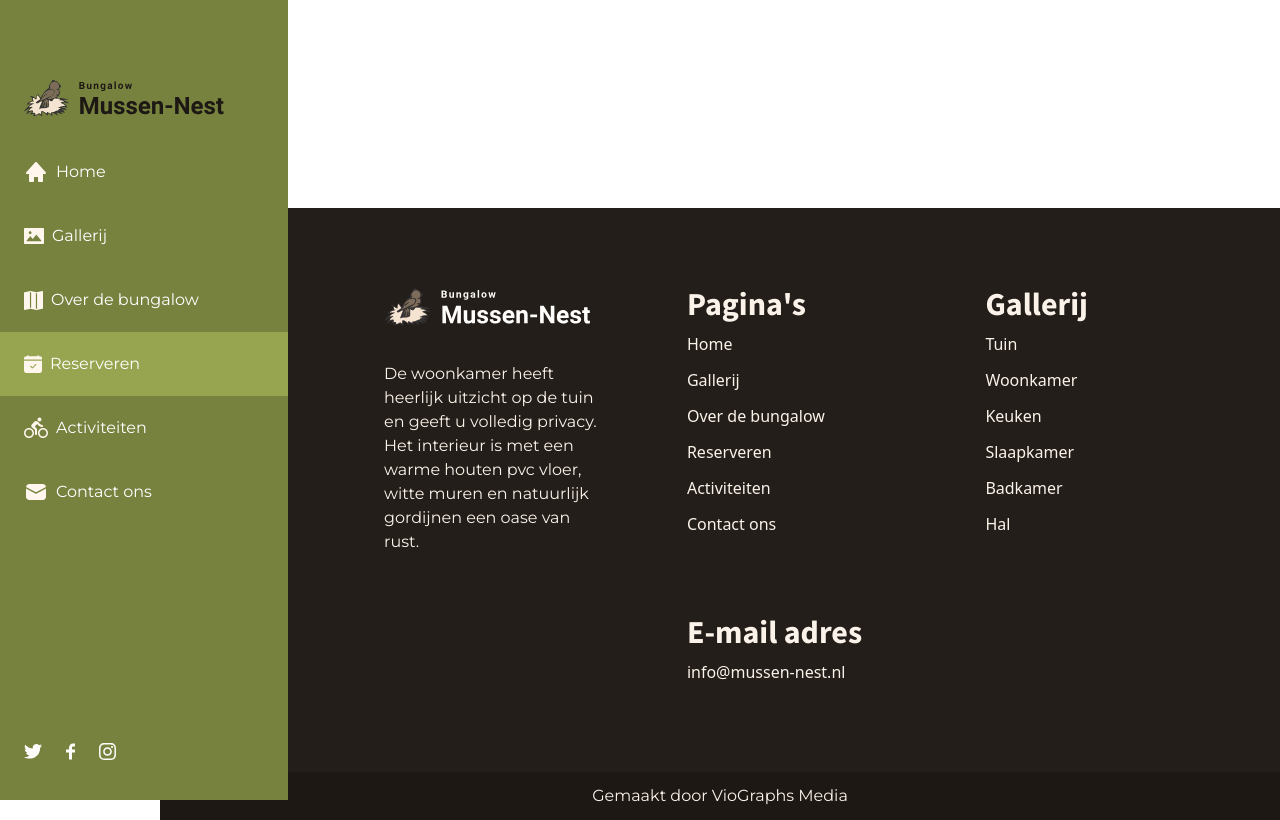
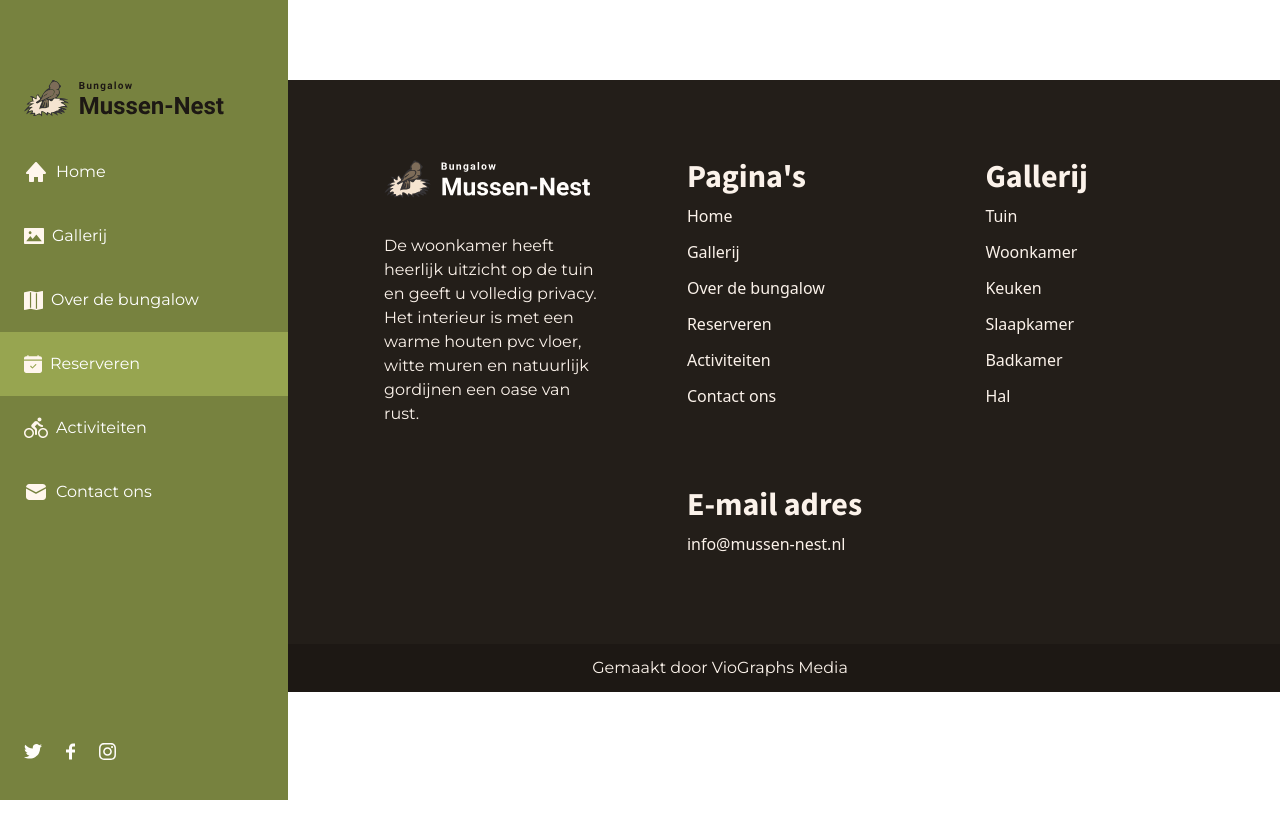
Before and after one commit to RammahKarpous/bungalow-mussen-nest, a React (Create React App) app: page /reserveren in a window 1280 px wide. Built offline with nearby package versions, Linux system fonts and the light colour scheme.

Commit message:
Moved the margin-top from the footer to a margin-bottom to the page template

```diff
--- a/src/components/footer/Footer.jsx
+++ b/src/components/footer/Footer.jsx
@@ -4,7 +4,7 @@ import FooterNavigation from './FooterNavigation'
 
 const Footer = () => {
     return (
-        <footer className="bg-brown-100 mt-32 col-start-1 col-end-9">
+        <footer className="bg-brown-100 col-start-1 col-end-9">
             <div className="py-20 px-8 md:pr-24 md:pl-24 lg:pr-48 lg:pl-56 flex flex-col md:flex-row gap-20 justify-between">
                 <div className="flex flex-col gap-6 w-full sm:w-80">
                     <img src={logo} className="w-52" alt="Mussen-Nest logo" />
--- a/src/index.css
+++ b/src/index.css
@@ -101,7 +101,7 @@
 	}
 
 	.page-template {
-		@apply w-full m-auto mb-3 mt-6 col-start-2 col-end-8;
+		@apply w-full m-auto mb-32 mt-6 col-start-2 col-end-8;
 	}
 
 	.gallerij-content-template {
--- a/src/pages/Activiteiten.jsx
+++ b/src/pages/Activiteiten.jsx
@@ -4,7 +4,7 @@ import { activiteitenLinks } from './../components/links';
 
 const Activiteiten = ({ children, active }) => {
     return (
-        <PageTemplate extraClassNames="col-start-1 col-end-9 md:col-start-2 md:col-end-8">
+        <PageTemplate extraClassNames="col-start-1 col-end-9 md:col-start-2 md:col-end-8 mb-0">
             <h1>Activiteiten</h1>
             <TopNavigation type={activiteitenLinks} active={active} />
             {children}
--- a/src/pages/Contact.jsx
+++ b/src/pages/Contact.jsx
@@ -19,7 +19,7 @@ const Contact = () => {
     }
 
     return (
-        <PageTemplate extraClassNames="max-w-4xl m-auto md:pl-12 mt-12 md:mt-0">
+        <PageTemplate extraClassNames="max-w-4xl m-auto md:pl-12 mt-12 md:mt-0 mb-32">
 
             {flash && (
                 <div className="text-center border-green-100 border-2 p-2 bg-body absolute top-7 left-1/2 transform -translate-x-1/2 w-96 z-20">
```
